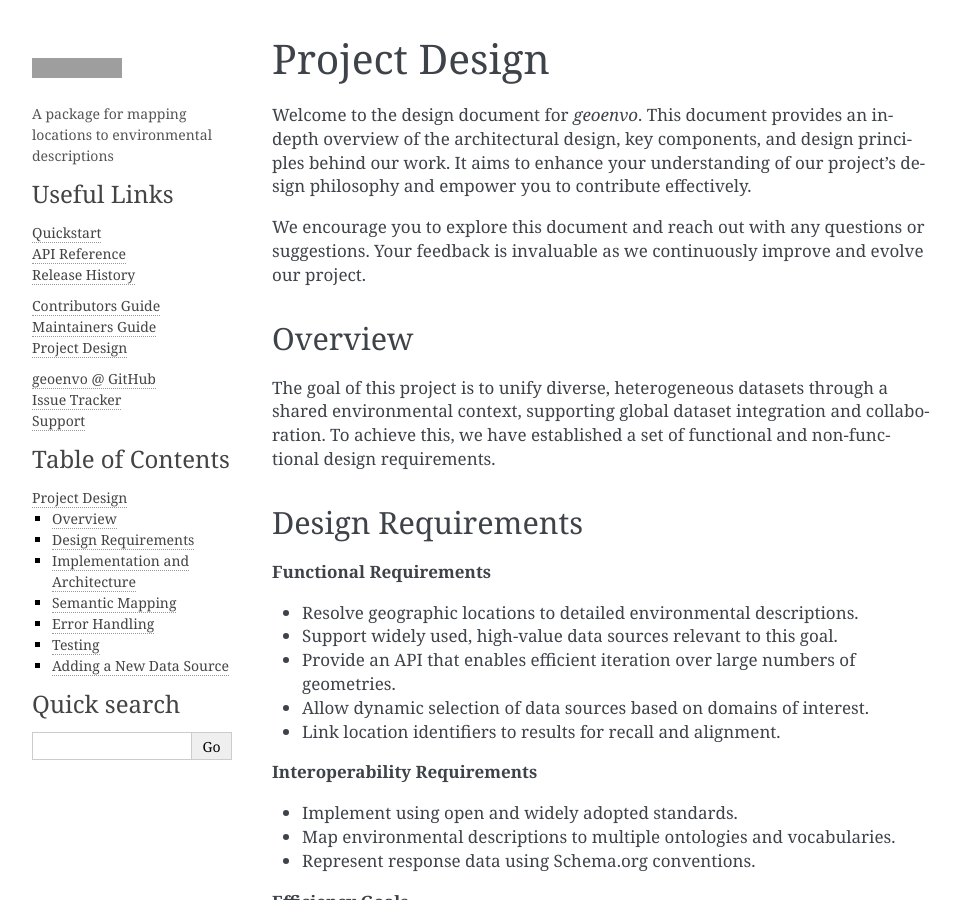
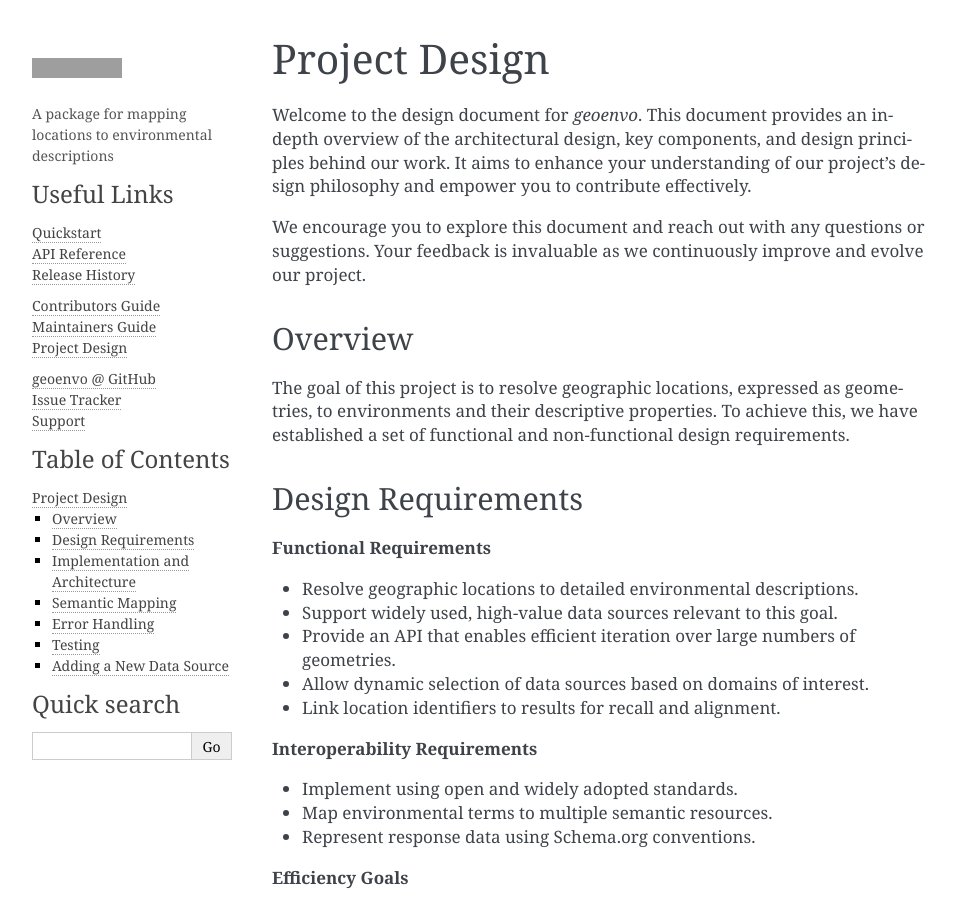
Before and after one commit to clnsmth/geoenvo, a Sphinx documentation site: the page built from docs/source/dev/design.rst, in a window 1280 px wide and 900 px high. Shown: the whole window, without its empty margins (148-1108 px from the left). Built offline with Sphinx 7.4.7, drawn with Linux system fonts in a browser that asks for light colours; some of the changed text lies outside the part shown; grey boxes are pictures that could not be loaded.

Commit message:
fix: improve semantics of "vocabulary" and "environmental property"

```diff
--- a/docs/source/dev/design.rst
+++ b/docs/source/dev/design.rst
@@ -10,10 +10,9 @@
 Overview
 --------
 
-The goal of this project is to unify diverse, heterogeneous datasets
-through a shared environmental context, supporting global dataset
-integration and collaboration. To achieve this, we have established a
-set of functional and non-functional design requirements.
+The goal of this project is to resolve geographic locations, expressed as
+geometries, to environments and their descriptive properties. To achieve this,
+we have established a set of functional and non-functional design requirements.
 
 Design Requirements
 -------------------
@@ -30,7 +29,7 @@
 **Interoperability Requirements**
 
 -  Implement using open and widely adopted standards.
--  Map environmental descriptions to multiple ontologies and vocabularies.
+-  Map environmental terms to multiple semantic resources.
 -  Represent response data using Schema.org conventions.
 
 **Efficiency Goals**
@@ -81,8 +80,8 @@
 Methods of the ``Response`` class enable working with the response
 content, including:
 
--  Mapping environments and their descriptions to different
-   ontologies/vocabularies.
+-  Mapping environments and their descriptive terms to different
+   semantic resource.
 -  Transformation of the response into a Schema.org-compliant format,
    aligned with `Science-On-Schema.Org`_ conventions.
 -  Writing/reading of data for storage or further processing.
@@ -131,7 +130,7 @@
 
 This project uses the `Simple Standard for Sharing Ontological Mappings`_
 (SSSOM) to facilitate semantic mapping between ``DataSource``
-terminologies and adopted ontologies/vocabularies. Semantic mapping is
+terminologies and adopted semantic resources. Semantic mapping is
 implemented in the ``apply_term_mapping`` method of the ``Response``
 class.
 
@@ -160,7 +159,7 @@
    cannot be processed due to conflicts between geometries and data
    sources.
 -  ``TermMappingError``: Raised when a mapping between data source
-   terms and ontologies/vocabularies fails or an expected mapping file
+   terms and a semantic resource fails or an expected mapping file
    is missing or malformed.
 -  ``NetworkError``: Raised for network-related failures, such as
    timeouts or unreachable data sources.
@@ -205,7 +204,7 @@
 -  **Data source**: Ensure standardized behaviors across data sources,
    with custom tests for unique cases.
 -  **Response**: Confirm correct mapping and transformation of
-   environmental descriptions to ontology/vocabulary terms, and
+   environmental terms to semantic resources, and
    Schema.org format.
 -  **Mock data tests**: Compare mock data with real HTTP responses to
    detect discrepancies.
@@ -231,7 +230,7 @@
 
 **Implement Semantic Mappings**
 
-1. Create an SSSOM mapping file for each target ontology/vocabulary.
+1. Create an SSSOM mapping file for each semantic resource.
 2. Follow standard naming conventions for file discovery.
 
 **Implement Tests**
--- a/src/geoenvo/data/sssom/EcologicalCoastalUnits-envo.sssom.yml
+++ b/src/geoenvo/data/sssom/EcologicalCoastalUnits-envo.sssom.yml
@@ -1,7 +1,7 @@
 mapping_set_id: 19823746-5ca4-493d-b2cc-8ea849624170
 license: https://creativecommons.org/publicdomain/zero/1.0/
 mapping_set_version: 0.0.0.9000
-mapping_set_description: This mapping set is a manually curated alignment of Global Ecological Classification of Coastal Segment Units (ECU; https://doi.org/10.5066/P9HWHSPU) with the Environment Ontology (ENVO; http://purl.obolibrary.org/obo/envo.owl). Property alignment was created using the Simple Standard for Sharing Ontology Mappings (SSSOM; https://doi.org/10.1093/database/baac035). The motivation of this mapping is to facilitate the classification of environmental properties, in ENVO terms, via queries against the ECU data source. A high degree of precision was attempted. Note, the ECU terminology is not a part of a formal vocabulary/ontology with web resolvable entities. Therefore, values in the subject_id field of EcologicalCoastalUnits-envo.sssom.tsv (CURIEs), will not be web resolvable once expanded. The curie_map property for ECU below, lists the authoritative definitions for the mapped ECU ecosystem attributes, which takes the form of a research article.
+mapping_set_description: This mapping set is a manually curated alignment of Global Ecological Classification of Coastal Segment Units (ECU; https://doi.org/10.5066/P9HWHSPU) with the Environment Ontology (ENVO; http://purl.obolibrary.org/obo/envo.owl). Property alignment was created using the Simple Standard for Sharing Ontology Mappings (SSSOM; https://doi.org/10.1093/database/baac035). The motivation of this mapping is to facilitate the classification of environmental properties, in ENVO terms, via queries against the ECU data source. A high degree of precision was attempted. Note, the ECU terminology is not a part of a formal semantic resource with web resolvable entities. Therefore, values in the subject_id field of EcologicalCoastalUnits-envo.sssom.tsv (CURIEs), will not be web resolvable once expanded. The curie_map property for ECU below, lists the authoritative definitions for the mapped ECU ecosystem attributes, which takes the form of a research article.
 subject_source: https://doi.org/10.5670/oceanog.2021.219
 subject_source_version: NA
 object_source: http://purl.obolibrary.org/obo/envo.owl
--- a/src/geoenvo/data/sssom/EcologicalMarineUnits-envo.sssom.yml
+++ b/src/geoenvo/data/sssom/EcologicalMarineUnits-envo.sssom.yml
@@ -1,7 +1,7 @@
 mapping_set_id: 7233be45-bf3b-4244-94b2-4fa6b8f66943
 license: https://creativecommons.org/publicdomain/zero/1.0/
 mapping_set_version: 0.0.0.9000
-mapping_set_description: This mapping set is a manually curated alignment of Ecological Marine Units 2023 (EMU; https://doi.org/10.5066/P9Q6ZSGN) with the Environment Ontology (ENVO; http://purl.obolibrary.org/obo/envo.owl). Property alignment was created using the Simple Standard for Sharing Ontology Mappings (SSSOM; https://doi.org/10.1093/database/baac035). The motivation of this mapping is to facilitate the classification of environmental properties, in ENVO terms, via queries against the EMU data source. A high degree of precision was attempted. Note, the EMU terminology is not a part of a formal vocabulary/ontology with web resolvable entities. Therefore, values in the subject_id field of EcologicalMarineUnits-envo.sssom.tsv (CURIEs), will not be web resolvable once expanded. The curie_map property for EMU below, lists the authoritative definitions for the mapped EMU ecosystem attributes, which takes the form of a research article.
+mapping_set_description: This mapping set is a manually curated alignment of Ecological Marine Units 2023 (EMU; https://doi.org/10.5066/P9Q6ZSGN) with the Environment Ontology (ENVO; http://purl.obolibrary.org/obo/envo.owl). Property alignment was created using the Simple Standard for Sharing Ontology Mappings (SSSOM; https://doi.org/10.1093/database/baac035). The motivation of this mapping is to facilitate the classification of environmental properties, in ENVO terms, via queries against the EMU data source. A high degree of precision was attempted. Note, the EMU terminology is not a part of a formal semantic resource with web resolvable entities. Therefore, values in the subject_id field of EcologicalMarineUnits-envo.sssom.tsv (CURIEs), will not be web resolvable once expanded. The curie_map property for EMU below, lists the authoritative definitions for the mapped EMU ecosystem attributes, which takes the form of a research article.
 subject_source: https://doi.org/10.5670/oceanog.2017.116
 subject_source_version: NA
 object_source: http://purl.obolibrary.org/obo/envo.owl
--- a/src/geoenvo/data/sssom/WorldTerrestrialEcosystems-envo.sssom.yml
+++ b/src/geoenvo/data/sssom/WorldTerrestrialEcosystems-envo.sssom.yml
@@ -1,7 +1,7 @@
 mapping_set_id: 331bdb03-3d62-4131-a343-f4e8f6f3e2be
 license: https://creativecommons.org/publicdomain/zero/1.0/
 mapping_set_version: 0.0.0.9000
-mapping_set_description: This mapping set is a manually curated alignment of World Terrestrial Ecosystems 2020 (WTE; https://doi.org/10.5066/P9DO61LP) with the Environment Ontology (ENVO; http://purl.obolibrary.org/obo/envo.owl). Property alignment was created using the Simple Standard for Sharing Ontology Mappings (SSSOM; https://doi.org/10.1093/database/baac035). The motivation of this mapping is to facilitate the classification of environmental properties, in ENVO terms, via queries against the WTE data source. A high degree of precision was attempted. Note, the WTE terminology is not a part of a formal vocabulary/ontology with web resolvable entities. Therefore, values in the subject_id field of WorldTerrestrialEcosystems-envo.sssom.tsv (CURIEs), will not be web resolvable once expanded. The curie_map property for WTE below, lists the authoritative definitions for the mapped WTE ecosystem attributes, which takes the form of a research article.
+mapping_set_description: This mapping set is a manually curated alignment of World Terrestrial Ecosystems 2020 (WTE; https://doi.org/10.5066/P9DO61LP) with the Environment Ontology (ENVO; http://purl.obolibrary.org/obo/envo.owl). Property alignment was created using the Simple Standard for Sharing Ontology Mappings (SSSOM; https://doi.org/10.1093/database/baac035). The motivation of this mapping is to facilitate the classification of environmental properties, in ENVO terms, via queries against the WTE data source. A high degree of precision was attempted. Note, the WTE terminology is not a part of a formal semantic resource with web resolvable entities. Therefore, values in the subject_id field of WorldTerrestrialEcosystems-envo.sssom.tsv (CURIEs), will not be web resolvable once expanded. The curie_map property for WTE below, lists the authoritative definitions for the mapped WTE ecosystem attributes, which takes the form of a research article.
 subject_source: https://doi.org/10.1016/j.gecco.2019.e00860
 subject_source_version: NA
 object_source: http://purl.obolibrary.org/obo/envo.owl
```
Also changed, not shown: README.md (+9 -5 lines), docs/source/index.rst (+8 -5 lines), 7 other files.
